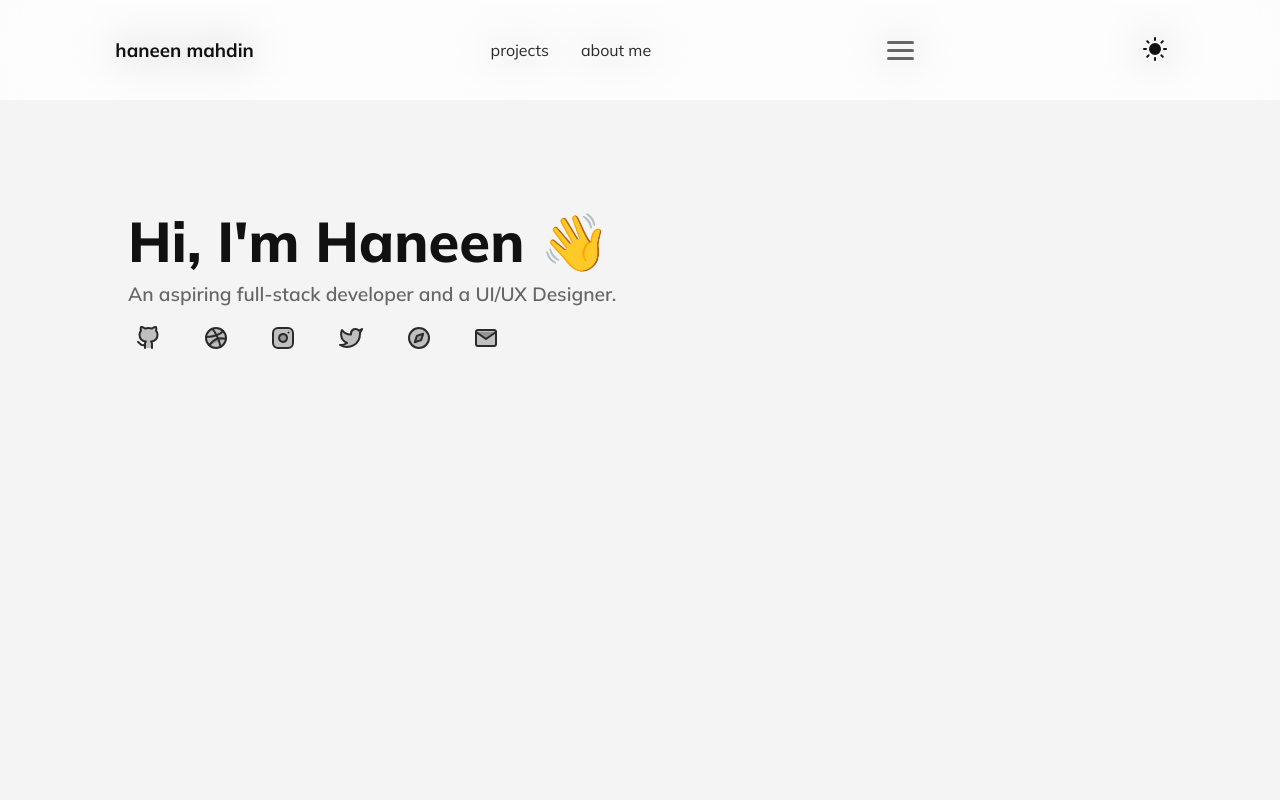
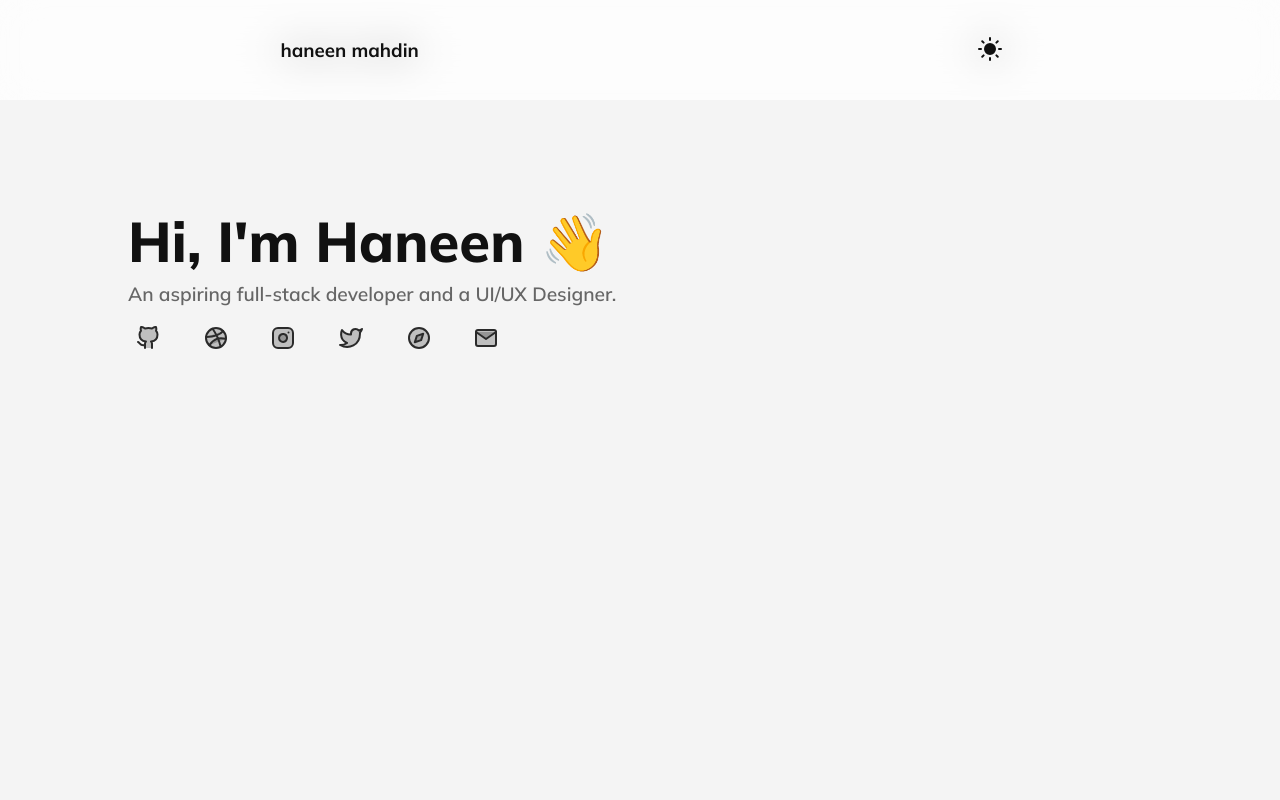
Before and after one commit to haneenmahd/haneenmahd.github.io, a React (Vite) app: page / in a window 1280 px wide. Shown: the top 800 px of the page. Built offline with nearby package versions, Linux system fonts and the light colour scheme.

Commit message:
toggle display of navlinks

```diff
--- a/src/components/NavBar.jsx
+++ b/src/components/NavBar.jsx
@@ -56,10 +56,12 @@ export default class NavBar extends Component {
       <Container theme={props.theme}>
         <Logo theme={props.theme} />
 
-        <NavLinks>
-          <NavLink theme={props.theme} to="/projects" text="projects" />
-          <NavLink theme={props.theme} to="/about" text="about me" />
-        </NavLinks>
+        {state.toggled && (
+          <NavLinks>
+            <NavLink theme={props.theme} to="/projects" text="projects" />
+            <NavLink theme={props.theme} to="/about" text="about me" />
+          </NavLinks>
+        )}
 
         <NavMenu
           toggled={state.toggled}
--- a/src/components/NavMenu.jsx
+++ b/src/components/NavMenu.jsx
@@ -19,6 +19,10 @@ const Container = styled.div`
   &:hover span {
     background-color: ${(props) =>
       props.theme === 'dark' ? theme.dark.textColor : theme.light.textColor};
+  }
+
+  @media screen and (min-width: 700px) {
+    display: none;
   }
 `
 
```
